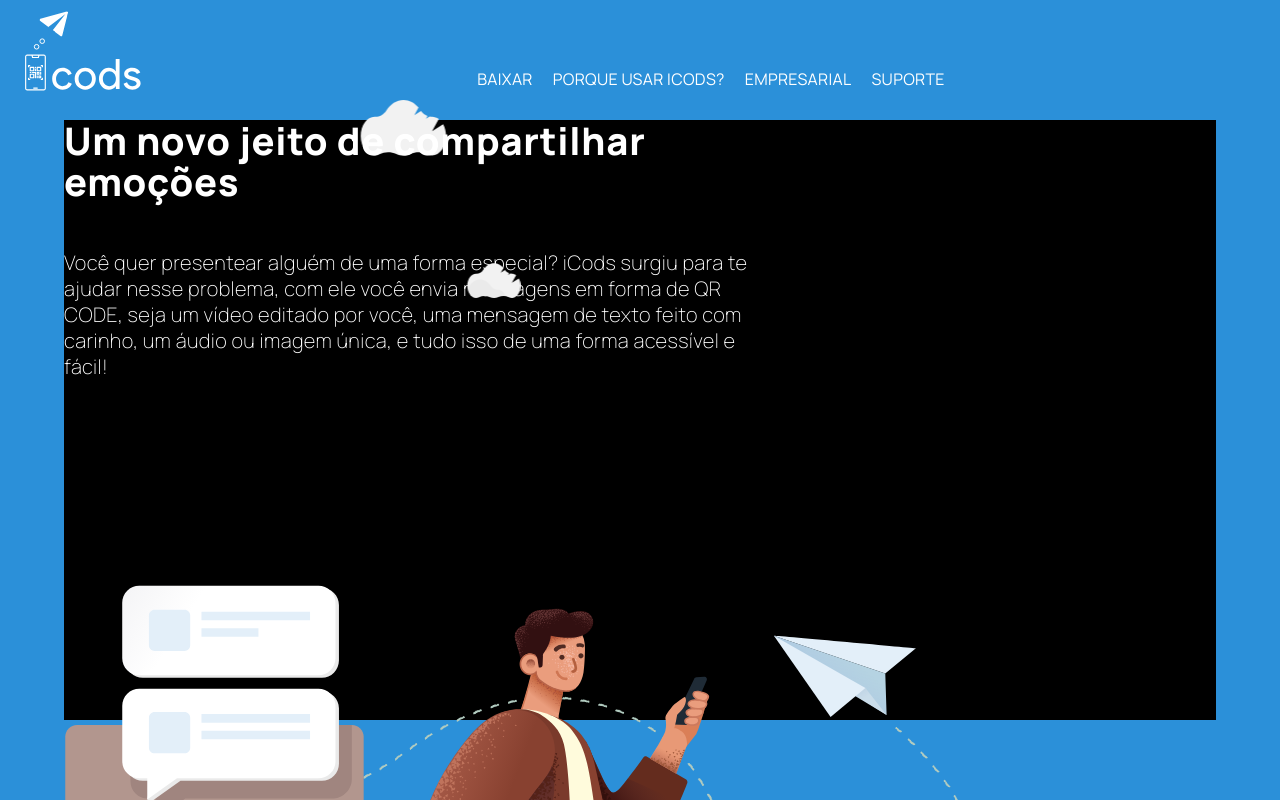
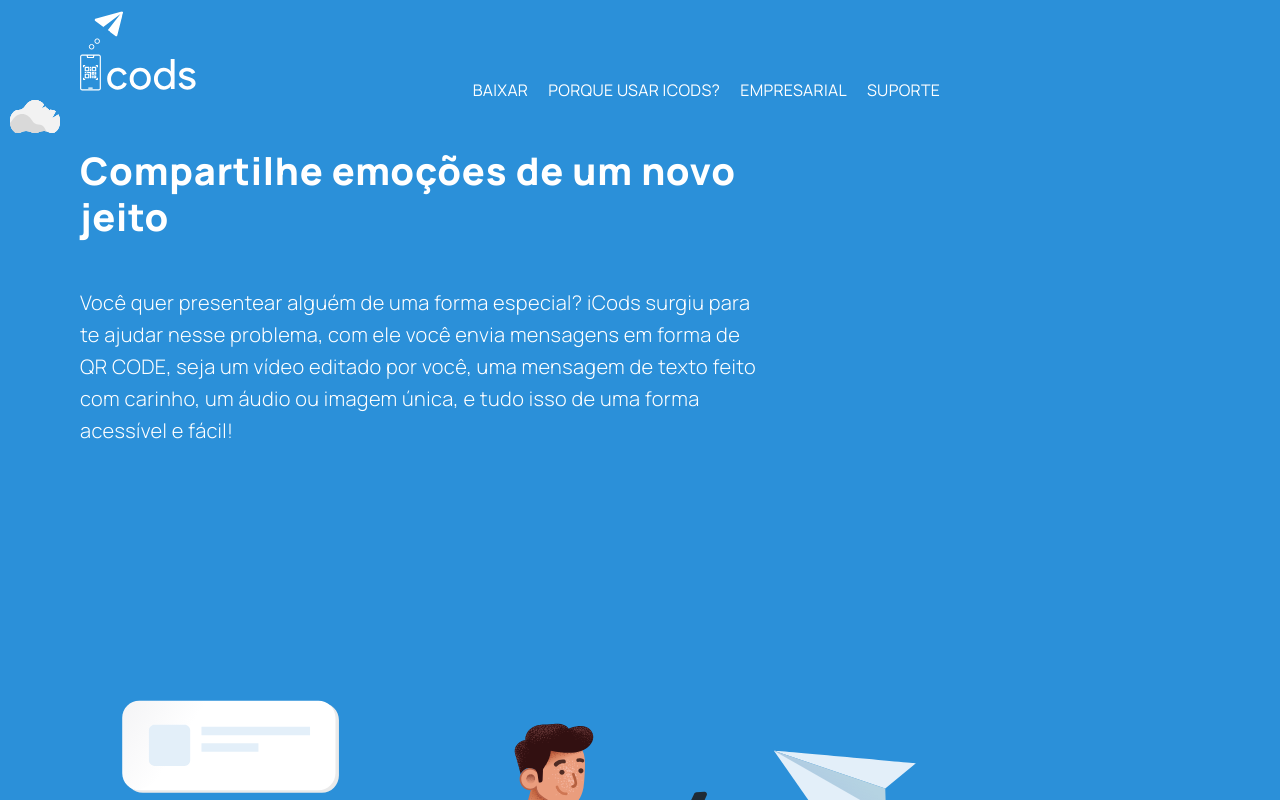
Before and after one commit to ICods-tech/icods-web, a Next.js app: page / in a window 1280 px wide. Built offline with nearby package versions, Linux system fonts and the light colour scheme.

Commit message:
fix: background and positions texts

```diff
--- /dev/null
+++ b/components/Cloud/index.tsx
@@ -0,0 +1,16 @@
+import React from 'react';
+import { CloudStyle } from '../../styles/cloud';
+
+interface CloudProps {
+  animationTime: string;
+  position_y: string;
+  cloudImage: string
+}
+
+const Cloud = (props: CloudProps) => {
+  return (
+    <CloudStyle animationTime={props.animationTime} src={props.cloudImage} alt='Nuvem' position_y={props.position_y}/>
+  );
+};
+
+export default Cloud;
--- a/components/Home/index.tsx
+++ b/components/Home/index.tsx
@@ -5,7 +5,6 @@ import {
   Navbar,
   LogoImage,
   Container,
-  Clouds,
   ContainerText,
   ContainerTextTitle,
   ContainerTextParagraph,
@@ -13,6 +12,7 @@ import {
 } from '../../styles/homePage';
 import Burger from '../Burger';
 import Menu from '../Menu';
+import Cloud from '../Cloud';
 
 const Home = () => {
   const [open, setOpen] = useState(false);
@@ -25,9 +25,12 @@ const Home = () => {
           <Menu open={open} />
         </Navbar>
         <Container>
-          <Clouds src="./images/clouds.svg" alt="clouds" />
+          <Cloud animationTime='10s' cloudImage='./images/cloud_1.svg' position_y='10' />
+          <Cloud animationTime='7s' cloudImage='./images/cloud_2.svg'  position_y='25' />
+          <Cloud animationTime='12s' cloudImage='./images/cloud_1.svg' position_y='0' />
+          <Cloud animationTime='25s' cloudImage='./images/cloud_2.svg' position_y='13' />
           <ContainerText>
-            <ContainerTextTitle>Um novo jeito de compartilhar emoções</ContainerTextTitle>
+            <ContainerTextTitle>Compartilhe emoções de um novo jeito</ContainerTextTitle>
             <ContainerTextParagraph>
               Você quer presentear alguém de uma forma especial? iCods surgiu para te ajudar nesse problema,
               com ele você envia mensagens em forma de QR CODE, seja um vídeo editado por você, uma mensagem de texto feito com carinho,
--- a/styles/burger.ts
+++ b/styles/burger.ts
@@ -6,7 +6,7 @@ interface StyledBurgerProps {
 
 export const StyledBurger = styled.button<StyledBurgerProps>`
   margin-bottom: 6px;
-  margin-right: 32px;
+  margin-right: 8px;
 
   top: 5%;
   left: 2rem;
--- /dev/null
+++ b/styles/cloud.ts
@@ -0,0 +1,27 @@
+import styled, { keyframes } from 'styled-components';
+
+interface CloudProps {
+    animationTime: string;
+    position_y: string;
+}
+
+const animClouds = keyframes`
+    0% {
+        transform: translateX(0%);
+    }
+    100% {
+        transform: translateX(200%);
+    }
+`;
+
+export const CloudStyle = styled.img<CloudProps>`
+  position: absolute;
+  z-index: 1;
+
+  width: 50px;
+
+  left: 10px;
+  top: position_y;
+
+  animation: animationTime ${ animClouds } linear infinite;
+`
--- a/styles/globalStyle.ts
+++ b/styles/globalStyle.ts
@@ -3,6 +3,8 @@ import { createGlobalStyle } from 'styled-components'
 const GlobalStyle = createGlobalStyle`
   body {
     max-height: 100vh;
+    max-width: 100vw;
+    background: #2B90D9;
   }
 
   * {
@@ -20,14 +22,18 @@ const GlobalStyle = createGlobalStyle`
 
   h1 {
     font-weight: 800;
-    line-height: 41px;
+    line-height: 45.6px;
     letter-spacing: 0.02em;
   }
 
   p {
     letter-spacing: 0.02em;
-    font-weight: 200;
-    line-height: 26px;
+    font-weight: 300;
+    line-height: 32px;
+  }
+
+  a {
+    font-weight: 600;
   }
 `
 
--- a/styles/homePage.ts
+++ b/styles/homePage.ts
@@ -4,6 +4,7 @@ export const HomePage = styled.div`
   overflow-x: hidden;
   display: flex;
   flex-direction: column;
+  height: 100vh;
 `;
 
 export const InitSection = styled.section`
@@ -11,7 +12,7 @@ export const InitSection = styled.section`
 
   width: 100vw;
   /* height: 100vh; */
-  height:  100%;
+  height:  1800px;
 
   display: flex;
   flex-direction: column;
@@ -29,13 +30,14 @@ export const Navbar = styled.nav`
   align-items: flex-end;
   justify-content: space-between;
 
-  width: 100vw;
+  width: 90%;
   height: 100px;
 
+  margin: 0 auto;
 `;
 
 export const LogoImage = styled.img`
-  margin-left: 17px;
+  margin-left: 8px;
 `;
 
 export const Container = styled.div`
@@ -64,12 +66,15 @@ export const Clouds = styled.img`
 
 export const ContainerText = styled.div`
   position: relative;
-  background: #000;
+  /* background: #000; */
 
   width: 90%;
   margin: 0 auto;
-  height: 600px;
+  height: 1000px;
 
+  display: flex;
+  flex-direction: column;
+  /* align-items: center; */
 
   color: #fff;
   font-style: normal;
@@ -79,9 +84,7 @@ export const ContainerTextTitle = styled.h1`
 
   position: relative;
   font-size: 38px;
-  margin: 0;
-  margin-top: 20px;
-  margin-right: auto;
+  margin: 48px 16px 0;
 
   z-index: 2;
 
@@ -91,7 +94,7 @@ export const ContainerTextTitle = styled.h1`
 
 export const ContainerTextParagraph = styled.p`
   /* text-align: justify; */
-  margin-top: 48px;
+  margin: 48px 16px;
   font-size: 20px;
 
   z-index: 2;
@@ -104,6 +107,6 @@ export const Sapiens01 = styled.img`
   /* position: absolute; */
   /* width:  */
   left: 0;
-  bottom: 0;
+  bottom: -100;
   width: 100%;
 `
--- a/styles/menu.ts
+++ b/styles/menu.ts
@@ -45,10 +45,9 @@ export const StyledMenu = styled.nav<StyledMenuProps>`
   }
 
   a {
-    margin: 0px auto ;
+    margin: 16px auto ;
     font-size: 16px;
     text-transform: uppercase;
-    padding: 0.7rem 0;
 
     font-style: normal;
     font-weight: normal;
@@ -57,7 +56,6 @@ export const StyledMenu = styled.nav<StyledMenuProps>`
     letter-spacing: 0.02em;
     color: #000;
 
-    text-decoration: none;
     transition: color 0.3s linear;
 
     @media (max-width: 576px) {
@@ -71,7 +69,9 @@ export const StyledMenu = styled.nav<StyledMenuProps>`
     }
 
     &:hover {
-      color: #343078};
+      /* padding: 0.2rem 0; */
+      border-bottom: 1px solid #fff;
+    };
     }
   };
 
```
Also changed, not shown: public/images/cloud_1.svg (added), public/images/cloud_2.svg (added).
